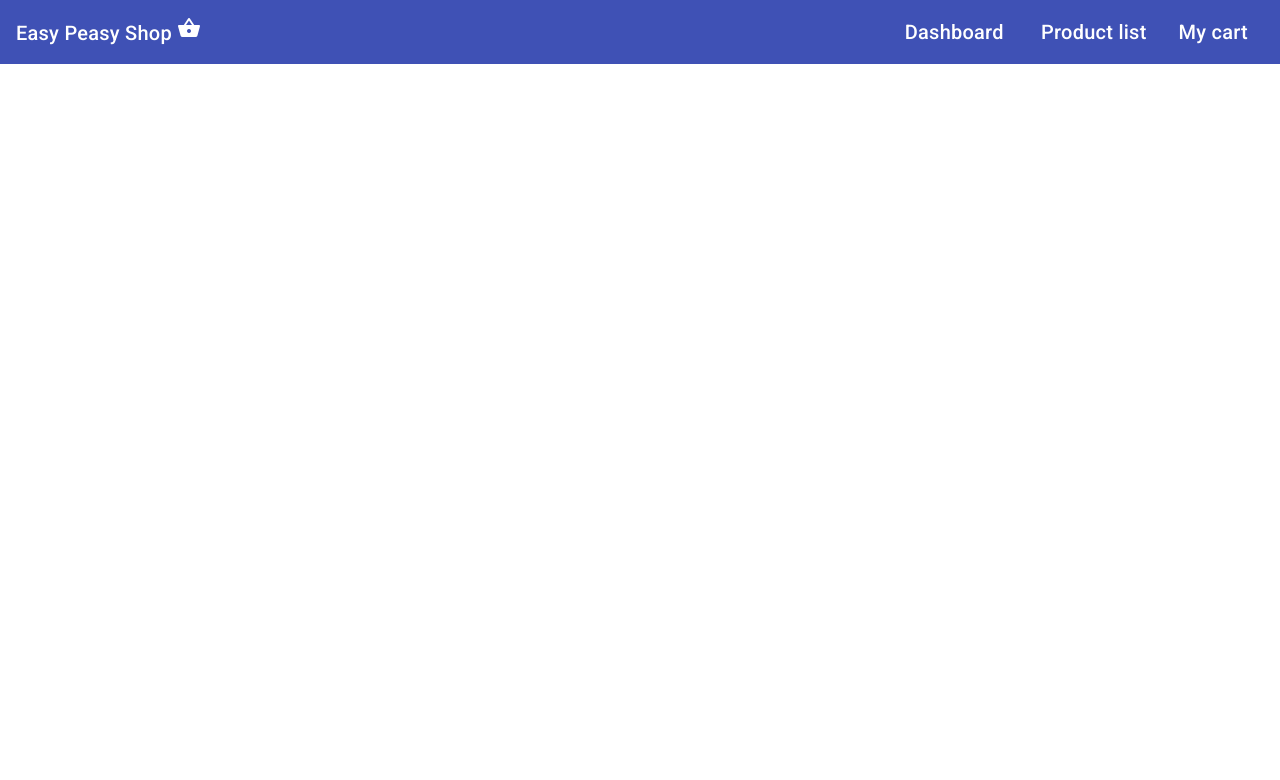
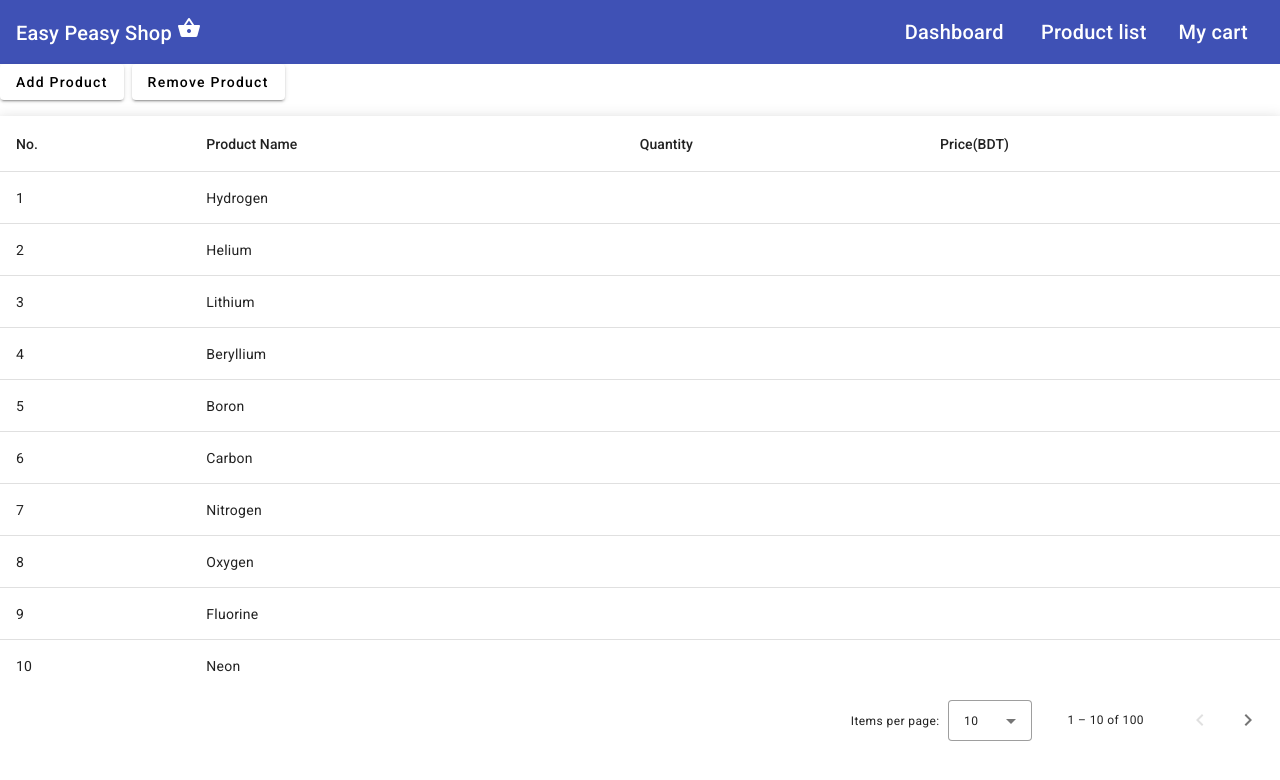
Before and after one commit to Tuba25/Ecommerece_project, an Angular app: page / in a window 1280 px wide. Shown: the top 780 px of the page. Built offline with nearby package versions, Linux system fonts and the light colour scheme.

Commit message:
fourth commit

```diff
--- a/src/app/app.component.html
+++ b/src/app/app.component.html
@@ -1,3 +1,6 @@
 <div>
   <app-header></app-header>
 </div>
+<div>
+  <app-product></app-product>
+</div>
--- /dev/null
+++ b/src/app/product/product.component.css
@@ -0,0 +1,11 @@
+.demo-table {
+    width: 100%;
+  }
+
+  .demo-button-container {
+    padding-bottom: 16px;
+  }
+
+  .demo-button + .demo-button {
+    margin-left: 8px;
+  }
--- /dev/null
+++ b/src/app/product/product.component.html
@@ -0,0 +1,47 @@
+<div class="demo-button-container">
+    <button mat-raised-button (click)="addData()" class="demo-button">
+      Add Product
+    </button>
+    <button
+        mat-raised-button
+        [disabled]="!dataToDisplay.length"
+        (click)="removeData()"
+        class="demo-button">
+      Remove Product
+    </button>
+  </div>
+
+  <table mat-table [dataSource]="dataSource" class="mat-elevation-z8 demo-table">
+    <!-- Position Column -->
+    <ng-container matColumnDef="position">
+      <th mat-header-cell *matHeaderCellDef>No.</th>
+      <td mat-cell *matCellDef="let element">{{element.position}}</td>
+    </ng-container>
+
+    <!-- Name Column -->
+    <ng-container matColumnDef="name">
+      <th mat-header-cell *matHeaderCellDef>Product Name</th>
+      <td mat-cell *matCellDef="let element">{{element.name}}</td>
+    </ng-container>
+
+    <!-- Weight Column -->
+    <ng-container matColumnDef="quantity">
+      <th mat-header-cell *matHeaderCellDef>Quantity</th>
+      <td mat-cell *matCellDef="let element">{{element.weight}}</td>
+    </ng-container>
+
+    <!-- Symbol Column -->
+    <ng-container matColumnDef="price">
+      <th mat-header-cell *matHeaderCellDef>Price(BDT)</th>
+      <td mat-cell *matCellDef="let element">{{element.symbol}}</td>
+    </ng-container>
+
+    <tr mat-header-row *matHeaderRowDef="displayedColumns"></tr>
+    <tr mat-row *matRowDef="let row; columns: displayedColumns;"></tr>
+
+  </table>
+  <mat-paginator [length]="100"
+              [pageSize]="10"
+              [pageSizeOptions]="[5, 10, 25, 100]"
+              aria-label="Select page">
+</mat-paginator>
--- /dev/null
+++ b/src/app/product/product.component.ts
@@ -0,0 +1,65 @@
+import { Component } from '@angular/core';
+import {DataSource} from '@angular/cdk/collections';
+import {Observable, ReplaySubject} from 'rxjs';
+
+export interface PeriodicElement {
+  name: string;
+  position: number;
+  quantity: number;
+  price:string;
+
+}
+
+const ELEMENT_DATA: PeriodicElement[] = [
+  {position: 1, name: 'Hydrogen', quantity: 1.0079, price: 'H'},
+  {position: 2, name: 'Helium', quantity: 4.0026, price: 'He'},
+  {position: 3, name: 'Lithium', quantity: 6.941, price: 'Li'},
+  {position: 4, name: 'Beryllium', quantity: 9.0122, price: 'Be'},
+  {position: 5, name: 'Boron', quantity: 10.811, price: 'B'},
+  {position: 6, name: 'Carbon', quantity: 12.0107, price: 'C'},
+  {position: 7, name: 'Nitrogen', quantity: 14.0067, price: 'N'},
+  {position: 8, name: 'Oxygen', quantity: 15.9994, price: 'O'},
+  {position: 9, name: 'Fluorine', quantity: 18.9984, price: 'F'},
+  {position: 10, name: 'Neon', quantity: 20.1797, price: 'Ne'},
+];
+@Component({
+  selector: 'app-product',
+  templateUrl: './product.component.html',
+  styleUrls: ['./product.component.css']
+})
+export class ProductComponent {displayedColumns: string[] = ['position', 'name', 'quantity', 'price'];
+dataToDisplay = [...ELEMENT_DATA];
+
+dataSource = new ExampleDataSource(this.dataToDisplay);
+
+addData() {
+  const randomElementIndex = Math.floor(Math.random() * ELEMENT_DATA.length);
+  this.dataToDisplay = [...this.dataToDisplay, ELEMENT_DATA[randomElementIndex]];
+  this.dataSource.setData(this.dataToDisplay);
+}
+
+removeData() {
+  this.dataToDisplay = this.dataToDisplay.slice(0, -1);
+  this.dataSource.setData(this.dataToDisplay);
+}
+}
+
+class ExampleDataSource extends DataSource<PeriodicElement> {
+private _dataStream = new ReplaySubject<PeriodicElement[]>();
+
+constructor(initialData: PeriodicElement[]) {
+  super();
+  this.setData(initialData);
+}
+
+connect(): Observable<PeriodicElement[]> {
+  return this._dataStream;
+}
+
+disconnect() {}
+
+setData(data: PeriodicElement[]) {
+  this._dataStream.next(data);
+}
+}
+export class PaginatorOverviewExample {}
```
Also changed, not shown: src/app/app.module.ts (+6 -1 lines), src/app/material/material.module.ts (+7 -3 lines), 1 other file (tests, documents, lock files or other folders).
